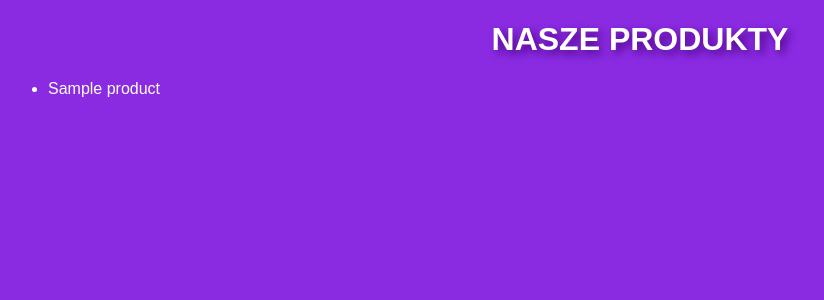
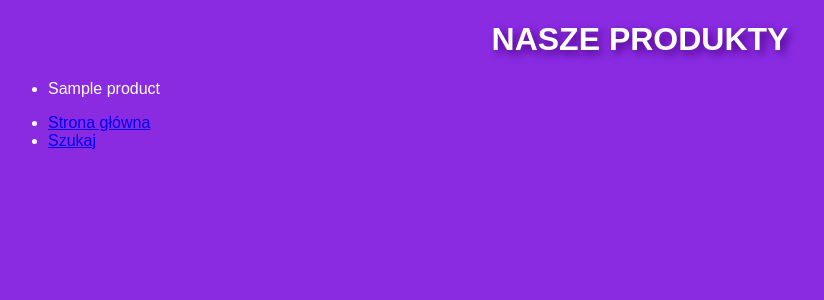
Before and after one commit to adsz24/DockerProject, a Django app: page /produkty/ in a window 1280 px wide. Shown: the top 300 px of the page, without its empty margins (0-824 px from the left). Run offline with Django 3.2, Linux system fonts and the light colour scheme; tables that the repository leaves empty hold one stand-in row (values such as "Sample post").

Commit message:
Update catalogg.html
Dodanie nawigacji w catalogg.html

```diff
--- a/Doject/templates/Doject/catalogg.html
+++ b/Doject/templates/Doject/catalogg.html
@@ -14,5 +14,11 @@
         <li>{{ product.name }}</li>
         {% endfor %}
     </ul>
+    <nav>
+        <ul>
+            <li><a href="/">Strona główna</a></li>
+            <li><a href="/szukaj">Szukaj</a></li>
+        </ul>
+    </nav>
 </body>
 </html>
```
